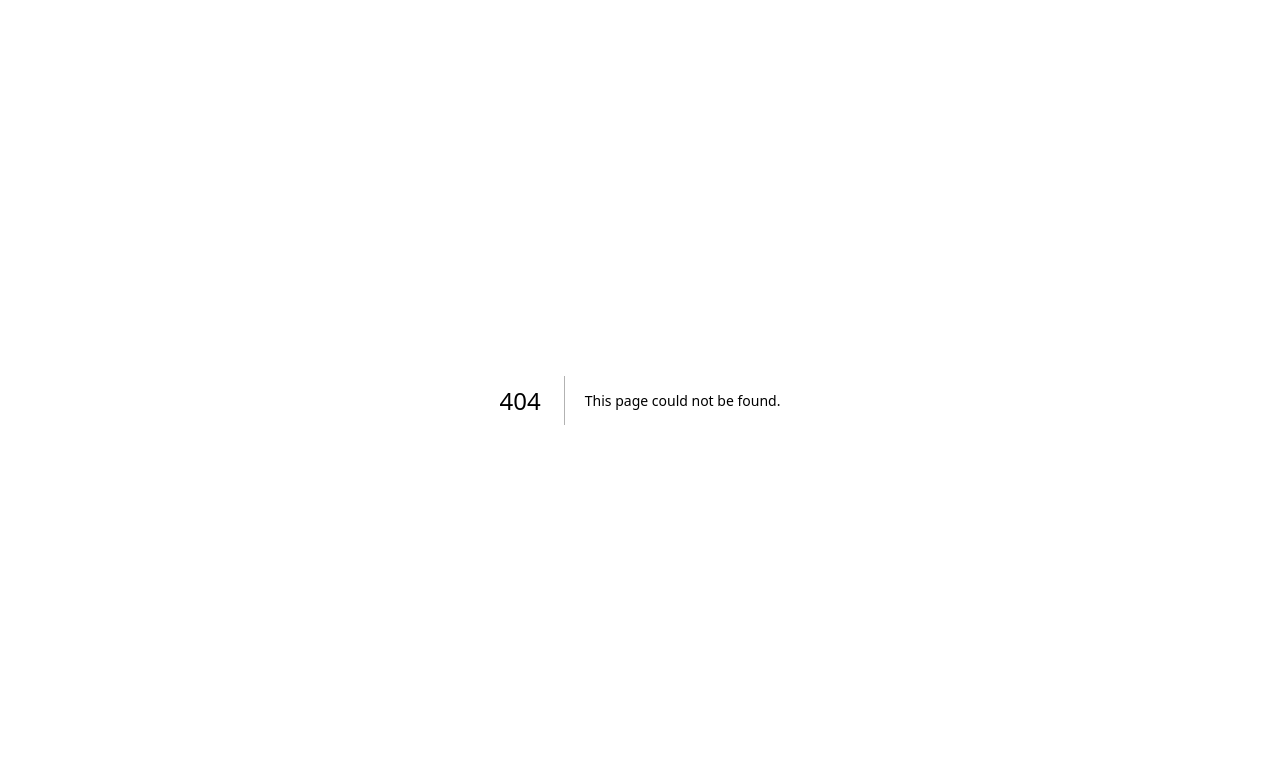
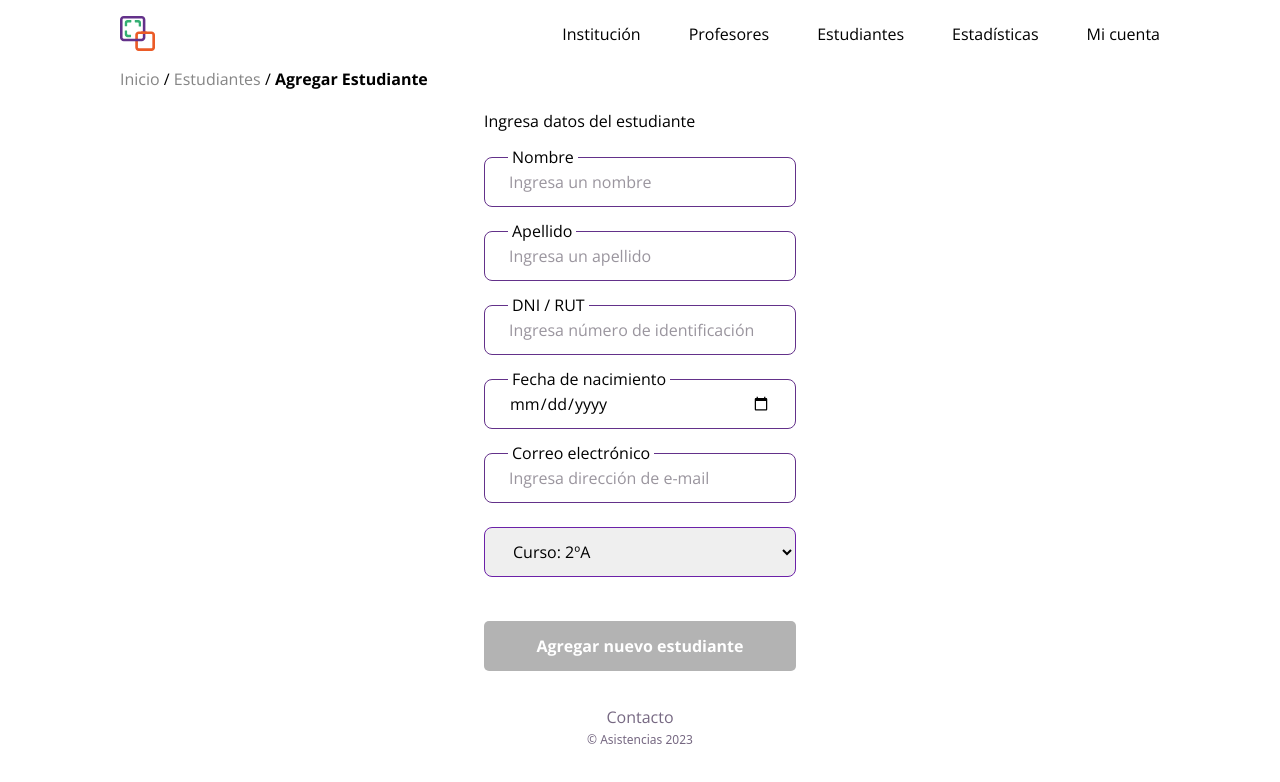
Before and after one commit to sync-ideas/project-frontend, a Next.js app: page /estudiantes/nuevo-estudiante in a window 1280 px wide. Before the commit this address had no page. Shown: the top 782 px of the page. Built offline with nearby package versions, Linux system fonts and the light colour scheme.

Commit message:
first commit

```diff
--- /dev/null
+++ b/src/app/components/inputEstudiante.tsx
@@ -0,0 +1,65 @@
+"use client";
+
+interface CustomInputProps {
+  id: string;
+  placeholder?: string;
+  type: string;
+  label?: string;
+  textStyle?: string;
+  textStylePlaceholder?: string;
+  method?: (event: React.ChangeEvent<HTMLInputElement>) => void;
+  register: any;
+  onChange?: (event: React.ChangeEvent<HTMLInputElement>) => void;
+  error?: boolean;
+  onClick?: (event: React.MouseEvent<HTMLInputElement>) => void;
+}
+
+const CustomInputEstudiante: React.FC<CustomInputProps> = ({
+  id,
+  placeholder,
+
+  type,
+  label,
+  textStyle,
+  textStylePlaceholder,
+  method,
+  register,
+  onChange,
+  error,
+  onClick,
+}) => {
+  const isError = error;
+  return (
+    <div className="flex flex-col relative">
+      <label
+        htmlFor="input"
+        className="absolute translate-x-6 px-1 -translate-y-3 bg-white"
+      >
+        {label}
+      </label>
+      <input
+        id={id}
+        className={`px-6 py-2 h-[50px] w-full placeholder:text-[#362b3e80] placeholder:font-normal placeholder:text-base border rounded-lg font-normal ${textStyle}  ${
+          isError
+            ? "border-[#DE1111] focus:outline-[#DE1111]"
+            : "border-purple focus:outline-purple"
+        }`}
+        type={type}
+        placeholder={placeholder}
+        {...register(id, {
+          onChange: (e: React.ChangeEvent<HTMLInputElement>) => {
+            if (method) {
+              method(e);
+            }
+            if (onChange) {
+              onChange(e);
+            }
+          },
+        })}
+        onClick={onClick}
+      />
+    </div>
+  );
+};
+
+export default CustomInputEstudiante;
--- /dev/null
+++ b/src/app/estudiantes/nuevo-estudiante/NuevoFormEstudiante.tsx
@@ -0,0 +1,142 @@
+"use client";
+import React, { useCallback, useState, useEffect } from "react";
+import { useForm } from "react-hook-form";
+import { zodResolver } from "@hookform/resolvers/zod";
+import { userSchemaNew } from "../../validations";
+import CustomInputEstudiante from "../../components/inputEstudiante";
+import Button from "../../components/button";
+import ButtonCancel from "../../components/profesores/ButtonCancel";
+import { areInputsNotEmpty } from "../../../functions/input/formUtils";
+import { useProfesoresStore } from "../../../store";
+import InputCurso from "../../components/InputCurso";
+
+export type Inputs = {
+  fullname: string;
+  username: string;
+  email: string;
+  password: string;
+};
+
+const NuevoFormEstudiante: React.FC = () => {
+  const {
+    register,
+    handleSubmit,
+    formState: { errors },
+    watch,
+  } = useForm<Inputs>({
+    resolver: zodResolver(userSchemaNew),
+  });
+
+  const [isButtonDisabled, setIsButtonDisabled] = useState(true);
+  const { setNewUser, showSuccessModalNew, setShowSuccessModalNew } =
+    useProfesoresStore();
+
+  const handleInputChange = useCallback(() => {
+    const inputsNotEmpty = areInputsNotEmpty(
+      watch,
+      "fullname",
+      "username",
+      "email",
+      "password"
+    );
+    setIsButtonDisabled(!inputsNotEmpty);
+  }, [watch, setIsButtonDisabled]);
+
+  const handleSubmitForm = (data: Inputs) => {
+    // Guardar los datos en el store
+    setNewUser([data]);
+    // Mostrar el modal de confirmación
+    setTimeout(() => {
+      // Asegurar que los estilos de transición se carguen correctamente
+      setShowSuccessModalNew(true);
+    }, 300); // Ajusta el tiempo según sea necesario para permitir la carga de estilos
+  };
+  return (
+    <>
+      <form onSubmit={handleSubmit(handleSubmitForm)}>
+        <div className="flex flex-col gap-6 py-[20px] min-h-[381px] h-auto">
+          <a>Ingresa datos del estudiante</a>
+          <CustomInputEstudiante
+            id="fullname"
+            label="Nombre"
+            placeholder="Ingresa un nombre"
+            type="text"
+            textStyle="text-left"
+            register={register}
+            onChange={handleInputChange}
+          />
+          {errors.fullname?.message && (
+            <p className="w-[320px] mt-[5px] text-[#DE1111]">
+              {errors.fullname.message}
+            </p>
+          )}
+          <CustomInputEstudiante
+            id="apellido"
+            placeholder="Ingresa un apellido"
+            label="Apellido"
+            type="text"
+            textStyle="text-left"
+            register={register}
+            onChange={handleInputChange}
+          />
+          {errors.email?.message && (
+            <p className="w-[320px] mt-[5px] text-[#DE1111]">
+              {errors.email.message}
+            </p>
+          )}
+          <CustomInputEstudiante
+            id="identificacion"
+            placeholder="Ingresa número de identificación"
+            label="DNI / RUT"
+            type="text"
+            textStyle="text-left"
+            register={register}
+            onChange={handleInputChange}
+          />
+          {errors.username?.message && (
+            <p className="w-[320px] mt-[5px] text-[#DE1111]">
+              {errors.username.message}
+            </p>
+          )}
+          <CustomInputEstudiante
+            id="fechaNacimiento"
+            placeholder="22 | Abril | 2014"
+            label="Fecha de nacimiento"
+            type="date"
+            register={register}
+            onChange={handleInputChange}
+          />
+          {errors.password?.message && (
+            <p className="w-[320px] mt-[5px] text-[#DE1111]">
+              {errors.password.message}
+            </p>
+          )}
+          <CustomInputEstudiante
+            id="email"
+            placeholder="Ingresa dirección de e-mail"
+            label="Correo electrónico"
+            type="text"
+            textStyle="text-left"
+            register={register}
+            onChange={handleInputChange}
+          />
+          {errors.username?.message && (
+            <p className="w-[320px] mt-[5px] text-[#DE1111]">
+              {errors.username.message}
+            </p>
+          )}
+          <select className="border h-[50px] px-6 rounded-lg border-purple-800 ">
+            <option className="font-normal">
+              <span className="font-semibold">Curso: </span>
+              <span className="font-normal text-lg">2ºA</span>
+            </option>
+          </select>
+        </div>
+        <div className="flex flex-col py-6">
+          <Button text="Agregar nuevo estudiante" isCompleted={false} />
+        </div>
+      </form>
+    </>
+  );
+};
+export default NuevoFormEstudiante;
--- /dev/null
+++ b/src/app/estudiantes/nuevo-estudiante/page.tsx
@@ -0,0 +1,29 @@
+import Footer from "../../components/Footer";
+import Breadcrumb from "../../components/Breadcrumb";
+import NavBar from "../../components/navbar";
+
+import NuevoFormEstudiante from "./NuevoFormEstudiante";
+
+const NuevoEstudiante = () => {
+  return (
+    <div>
+      <NavBar />
+      <div className="px-[24px] md:px-[32px] xl:px-[120px] flex flex-col">
+        <Breadcrumb
+          links={[
+            { hiper: "/home", text: "Inicio" },
+            { hiper: "/estudiantes", text: "Estudiantes" },
+            { hiper: "/nuevo-estudiante", text: "Agregar Estudiante" },
+          ]}
+        />
+        <div className="flex flex-col items-center w-full">
+          <div className="w-full xl:w-[312px]">
+            <NuevoFormEstudiante />
+          </div>
+        </div>
+      </div>
+      <Footer />
+    </div>
+  );
+};
+export default NuevoEstudiante;
```
